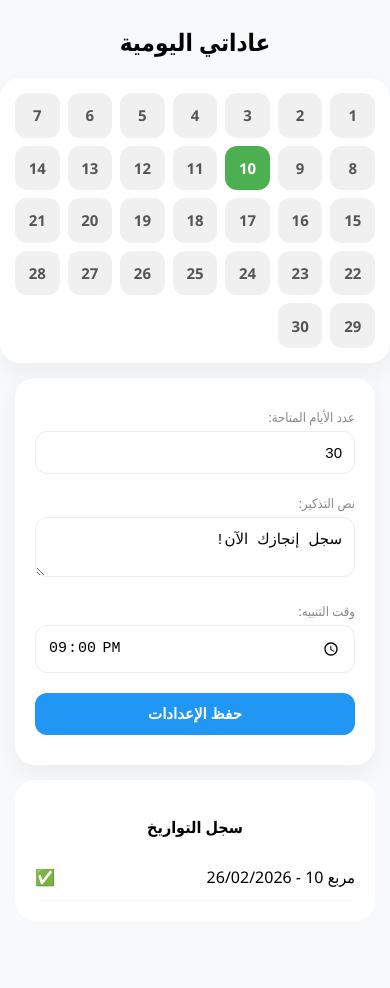
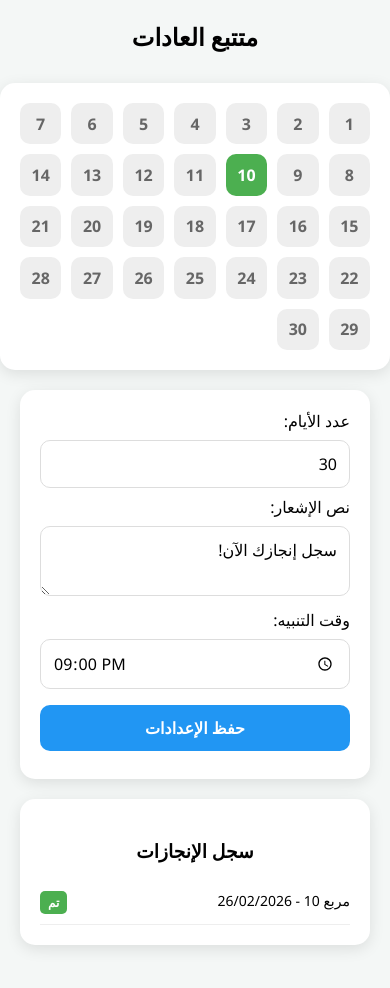
Before and after one commit to wsamenjoy-crypto/date, a plain HTML site: page index.html in a window 390 px wide. Both pictures are taken after a click on the element "10". Drawn offline with Linux system fonts and the light colour scheme.

Commit message:
Update index.html

```diff
--- a/index.html
+++ b/index.html
@@ -2,54 +2,51 @@
 <html lang="ar" dir="rtl">
 <head>
     <meta charset="UTF-8">
-    <meta name="viewport" content="width=device-width, initial-scale=1.0, maximum-scale=1.0, user-scalable=no">
-    <title>مُتتبع العادات</title>
+    <meta name="viewport" content="width=device-width, initial-scale=1.0, user-scalable=no, viewport-fit=cover">
+    <title>تطبيق العادات</title>
 
     <meta name="apple-mobile-web-app-capable" content="yes">
-    <meta name="mobile-web-app-capable" content="yes">
     <meta name="apple-mobile-web-app-status-bar-style" content="default">
+    <meta name="theme-color" content="#2196F3">
     <link rel="apple-touch-icon" href="https://cdn-icons-png.flaticon.com/512/1067/1067357.png">
 
-    <link rel="manifest" href="data:application/manifest+json,{'name':'تطبيق العادات','short_name':'عاداتي','start_url':'index.html','display':'standalone','background_color':'#ffffff','theme_color':'#2196F3','icons':[{'src':'https://cdn-icons-png.flaticon.com/512/1067/1067357.png','sizes':'512x512','type':'image/png'}]}">
+    <link rel="manifest" href="data:application/manifest+json,{'name':'تطبيق العادات','short_name':'عاداتي','start_url':'index.html','display':'standalone','background_color':'#f4f7f6','theme_color':'#2196F3','icons':[{'src':'https://cdn-icons-png.flaticon.com/512/1067/1067357.png','sizes':'512x512','type':'image/png'}]}">
 
     <style>
-        :root { --bg: #f8f9fa; --card: #ffffff; --primary: #4caf50; --secondary: #f44336; --accent: #2196F3; }
-        body { font-family: 'Segoe UI', Tahoma, Geneva, Verdana, sans-serif; background: var(--bg); margin: 0; padding: 15px; display: flex; flex-direction: column; align-items: center; }
-        .grid { display: grid; grid-template-columns: repeat(7, 1fr); gap: 8px; width: 100%; max-width: 380px; background: var(--card); padding: 15px; border-radius: 20px; box-shadow: 0 10px 25px rgba(0,0,0,0.05); }
-        .day { aspect-ratio: 1; background: #f0f0f0; border-radius: 12px; display: flex; align-items: center; justify-content: center; font-size: 15px; cursor: pointer; transition: 0.2s; font-weight: bold; color: #555; position: relative; }
+        :root { --bg: #f4f7f6; --card: #ffffff; --primary: #4caf50; --secondary: #f44336; --accent: #2196F3; }
+        body { font-family: 'Segoe UI', sans-serif; background: var(--bg); margin: 0; padding: 20px; display: flex; flex-direction: column; align-items: center; padding-top: env(safe-area-inset-top); }
+        .grid { display: grid; grid-template-columns: repeat(7, 1fr); gap: 10px; width: 100%; max-width: 360px; background: var(--card); padding: 20px; border-radius: 15px; box-shadow: 0 4px 15px rgba(0,0,0,0.1); margin-top: 10px; }
+        .day { aspect-ratio: 1; background: #eee; border-radius: 10px; display: flex; align-items: center; justify-content: center; font-size: 16px; cursor: pointer; transition: 0.2s; font-weight: bold; position: relative; color: #666; }
         .day.checked { background: var(--primary); color: white; }
         .day.crossed { background: var(--secondary); color: white; }
-        .controls { margin-top: 15px; width: 100%; max-width: 380px; background: var(--card); padding: 20px; border-radius: 20px; box-shadow: 0 10px 25px rgba(0,0,0,0.05); box-sizing: border-box; }
-        label { display: block; margin: 10px 0 5px; font-size: 13px; color: #888; }
-        input, textarea, button { width: 100%; padding: 12px; margin-bottom: 10px; border-radius: 12px; border: 1px solid #eee; box-sizing: border-box; font-size: 15px; }
-        button { background: var(--accent); color: white; border: none; font-weight: bold; margin-top: 10px; }
-        .history-list { margin-top: 15px; width: 100%; max-width: 380px; background: var(--card); border-radius: 20px; padding: 20px; box-sizing: border-box; margin-bottom: 40px; }
-        .history-item { border-bottom: 1px solid #f9f9f9; padding: 12px 0; display: flex; justify-content: space-between; align-items: center; }
+        .controls { margin-top: 20px; width: 100%; max-width: 360px; background: var(--card); padding: 20px; border-radius: 15px; box-sizing: border-box; box-shadow: 0 4px 15px rgba(0,0,0,0.1); }
+        input, textarea, button { width: 100%; padding: 12px; margin: 8px 0; border-radius: 10px; border: 1px solid #ddd; box-sizing: border-box; font-family: inherit; font-size: 16px; }
+        button { background: var(--accent); color: white; font-weight: bold; cursor: pointer; border: none; }
+        .history-list { margin-top: 20px; width: 100%; max-width: 360px; background: var(--card); border-radius: 15px; padding: 20px; box-sizing: border-box; box-shadow: 0 4px 15px rgba(0,0,0,0.1); margin-bottom: 50px;}
+        .history-item { border-bottom: 1px solid #eee; padding: 10px 0; display: flex; justify-content: space-between; font-size: 14px; }
+        .status-tag { padding: 3px 8px; border-radius: 5px; color: white; font-weight: bold; font-size: 12px; }
     </style>
 </head>
 <body>
 
-    <h2 style="margin: 10px 0 20px;">عاداتي اليومية</h2>
-
+    <h2>متتبع العادات</h2>
     <div class="grid" id="habitGrid"></div>
-
     <div class="controls">
-        <label>عدد الأيام المتاحة:</label>
+        <label>عدد الأيام:</label>
         <input type="number" id="daysCount" value="30">
-        <label>نص التذكير:</label>
+        <label>نص الإشعار:</label>
         <textarea id="notifText" rows="2"></textarea>
         <label>وقت التنبيه:</label>
         <input type="time" id="notifTime">
         <button onclick="saveSettings()">حفظ الإعدادات</button>
     </div>
-
     <div class="history-list">
-        <h3 style="text-align:center; font-size: 16px;">سجل التواريخ</h3>
+        <h3 style="text-align:center">سجل الإنجازات</h3>
         <div id="listContainer"></div>
     </div>
 
     <script>
-        // تسجيل الـ Service Worker لجعل المتصفح يراه كتطبيق
+        // كود تفعيل الـ Service Worker (ضروري للتثبيت)
         if ('serviceWorker' in navigator) {
             navigator.serviceWorker.register('sw.js');
         }
@@ -60,10 +57,10 @@
         const timeInput = document.getElementById('notifTime');
         const textInput = document.getElementById('notifText');
 
-        let habitRecord = JSON.parse(localStorage.getItem('habit_final_store')) || {};
-        daysInput.value = localStorage.getItem('c_days') || 30;
-        timeInput.value = localStorage.getItem('c_time') || "21:00";
-        textInput.value = localStorage.getItem('c_text') || "سجل إنجازك الآن!";
+        let habitRecord = JSON.parse(localStorage.getItem('habit_record_final')) || {};
+        daysInput.value = localStorage.getItem('conf_days') || 30;
+        timeInput.value = localStorage.getItem('conf_time') || "21:00";
+        textInput.value = localStorage.getItem('conf_text') || "سجل إنجازك الآن!";
 
         function render() {
             grid.innerHTML = '';
@@ -77,8 +74,9 @@
                     dayEl.classList.add(habitRecord[i].status === 'check' ? 'checked' : 'crossed');
                     const item = document.createElement('div');
                     item.className = 'history-item';
-                    const icon = habitRecord[i].status === 'check' ? '✅' : '❌';
-                    item.innerHTML = `<span>مربع ${i} - ${habitRecord[i].date}</span> <span>${icon}</span>`;
+                    const color = habitRecord[i].status === 'check' ? '#4caf50' : '#f44336';
+                    const text = habitRecord[i].status === 'check' ? 'تم' : 'فشل';
+                    item.innerHTML = `<span>مربع ${i} - ${habitRecord[i].date}</span> <span class="status-tag" style="background:${color}">${text}</span>`;
                     listContainer.prepend(item);
                 }
                 let timer;
@@ -92,14 +90,14 @@
             const today = new Date().toLocaleDateString('en-GB');
             if (habitRecord[id] && habitRecord[id].status === status) delete habitRecord[id];
             else habitRecord[id] = { status: status, date: today };
-            localStorage.setItem('habit_final_store', JSON.stringify(habitRecord));
+            localStorage.setItem('habit_record_final', JSON.stringify(habitRecord));
             render();
         }
 
         function saveSettings() {
-            localStorage.setItem('c_days', daysInput.value);
-            localStorage.setItem('c_time', timeInput.value);
-            localStorage.setItem('c_text', textInput.value);
+            localStorage.setItem('conf_days', daysInput.value);
+            localStorage.setItem('conf_time', timeInput.value);
+            localStorage.setItem('conf_text', textInput.value);
             alert("تم الحفظ!");
             render();
             if ("Notification" in window) Notification.requestPermission();
@@ -108,8 +106,8 @@
         setInterval(() => {
             const now = new Date();
             const cur = `${String(now.getHours()).padStart(2, '0')}:${String(now.getMinutes()).padStart(2, '0')}`;
-            if (cur === localStorage.getItem('c_time') && now.getSeconds() === 0) {
-                new Notification(now.toLocaleDateString('en-GB'), { body: localStorage.getItem('c_text') });
+            if (cur === localStorage.getItem('conf_time') && now.getSeconds() === 0) {
+                new Notification(now.toLocaleDateString('en-GB'), { body: localStorage.getItem('conf_text') });
             }
         }, 1000);
         render();
```
